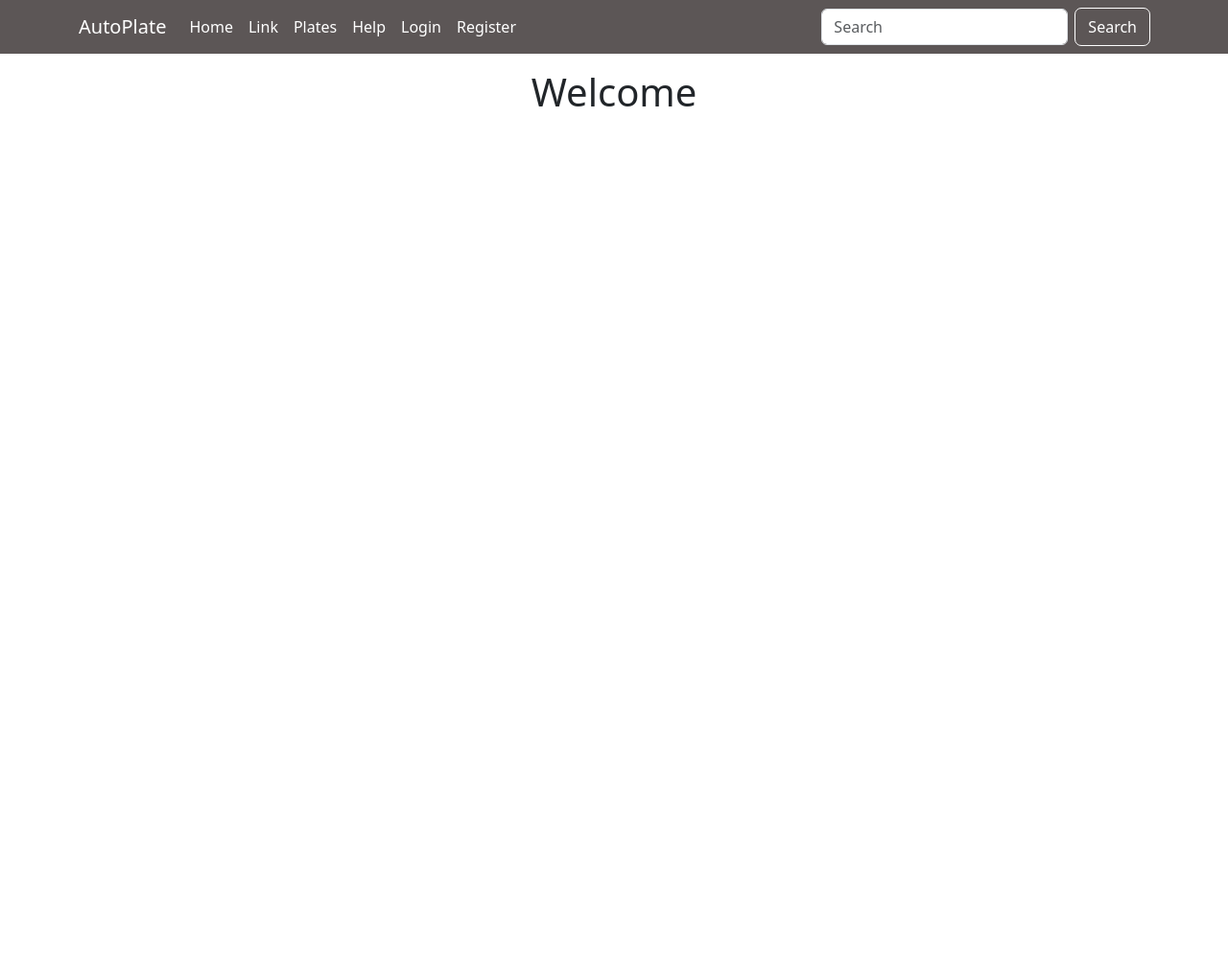
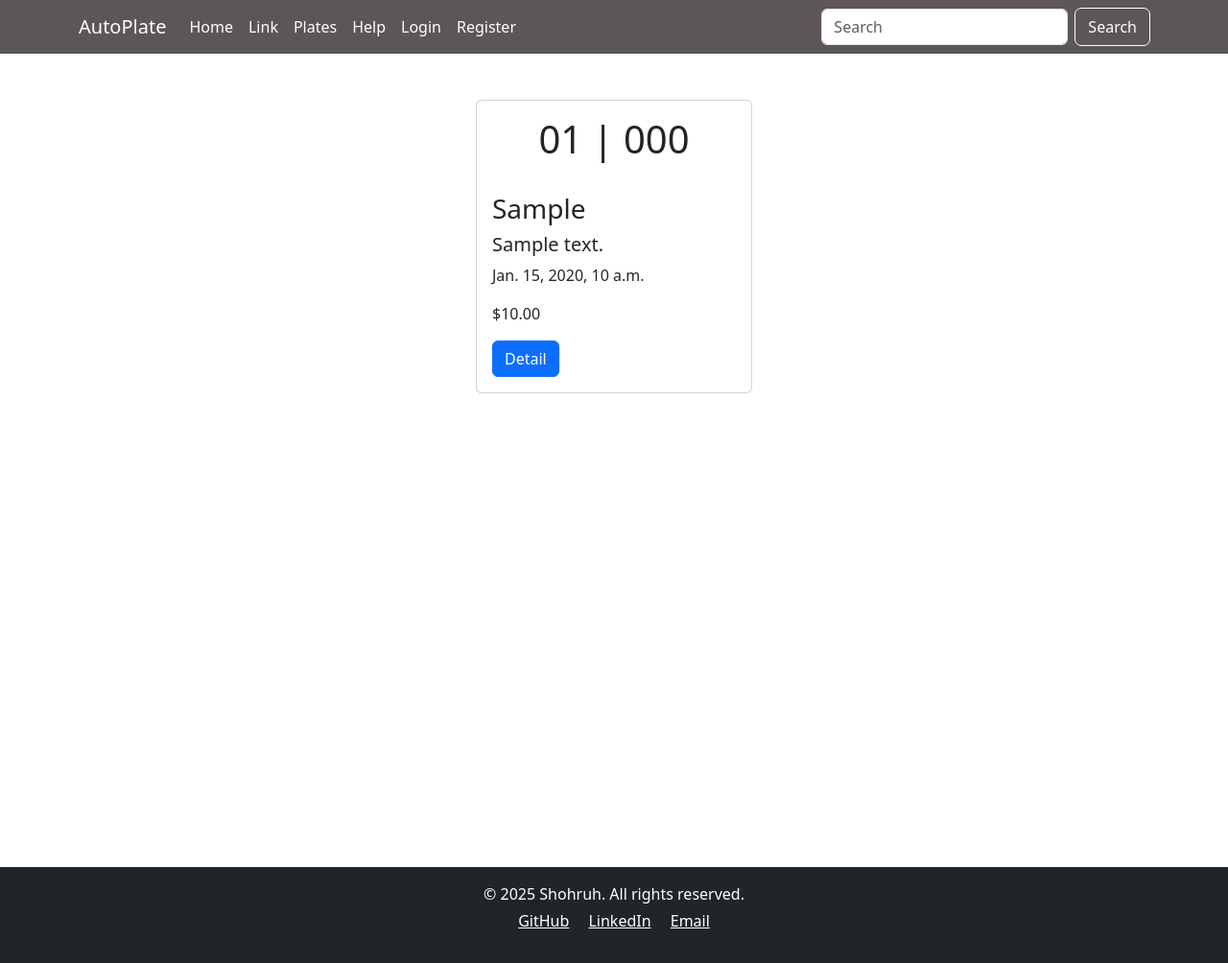
Before and after one commit to SHOXAKONG/Auto_Plate_Bidding, a Django app: page /plates/ in a window 1280 px wide. Shown: the whole page at 96% size. Before the commit the page ends 111 px from the top, so only its background shows below. Run offline with Django 5.2, Linux system fonts and the light colour scheme; tables that the repository leaves empty hold one stand-in row (values such as "Sample post"); some libraries are stand-ins or nearby versions.

Commit message:
Last Commit

```diff
--- a/bid/views.py
+++ b/bid/views.py
@@ -1,4 +1,5 @@
 from django.contrib.auth import authenticate, login, logout
+from django.contrib.auth.decorators import login_required
 from django.shortcuts import render, redirect, get_object_or_404
 from .forms import LoginForm, RegisterForm
 from .models import Bid, AutoPlate, User
@@ -51,7 +52,7 @@ def logout_view(request):
     logout(request)
     return redirect('login_view')
 
-
+@login_required
 def bids(request):
     bid = Bid.objects.all()
     return render(request, "bids/bids.html", {"bid": bid})
@@ -60,10 +61,8 @@ def bids(request):
 def plates(request):
     q = request.GET.get('q', '')
     plate = AutoPlate.objects.all()
-
     if q and q != "None":
         plate = AutoPlate.objects.search(q)
-
     data = {"plate": plate, "q": q}
     return render(request, 'plates/plates.html', context=data)
 
--- a/static/style.css
+++ b/static/style.css
@@ -56,3 +56,10 @@
     margin: 0 auto;
     border-radius: 20px;
 }
+
+.plate_detail .container .plate {
+    width: 30%;
+    border: 10px solid black;
+    margin: 20px auto;
+    height: 80px;
+}
--- a/template/base.html
+++ b/template/base.html
@@ -12,6 +12,7 @@
     {% block content %}
 
     {% endblock %}
+    {% include 'footer.html' %}
 {% bootstrap_javascript %}
 </body>
 </html>
--- /dev/null
+++ b/template/footer.html
@@ -0,0 +1,10 @@
+<footer class="bg-dark text-white text-center py-3">
+    <div class="container">
+        <p class="mb-1">&copy; 2025 Shohruh. All rights reserved.</p>
+        <p>
+            <a href="https://github.com/yourusername" class="text-white me-3" target="_blank">GitHub</a>
+            <a href="https://linkedin.com/in/yourusername" class="text-white me-3" target="_blank">LinkedIn</a>
+            <a href="mailto:your@email.com" class="text-white">Email</a>
+        </p>
+    </div>
+</footer>
--- a/template/home.html
+++ b/template/home.html
@@ -4,8 +4,8 @@
 {% endblock %}
 
 {% block content %}
-    <section class="home-page">
-        <div class="container">
+    <section class="home-page" style="height: 100vh">
+        <div class="container my-5">
             <h1 class="text-center m-3">Welcome To AutoPlate</h1>
             <div class="row">
                 <div class="col-12 d-flex align-items-center justify-content-center gap-5">
@@ -17,7 +17,7 @@
                                 <h5 class="card-text">{{ plate.description }}</h5>
                                 <p class="cart-text">{{ plate.deadline }}</p>
                                 <p class="cart-text">${{ plate.start_price }}</p>
-                                <a href="#" class="btn btn-primary">Read More</a>
+                                <a href="{% url 'plate_detail' plate.id %}" class="btn btn-primary">Detail</a>
                             </div>
                         </div>
                     {% endfor %}
--- a/template/plates/plates.html
+++ b/template/plates/plates.html
@@ -1,10 +1,27 @@
 {% extends 'base.html' %}
 
 {% block title %}
-	Plates
+    Plates
 {% endblock %}
 {% block content %}
-	<h1 class="text-center m-3">
-        Welcome
-    </h1>
+    <section class="plates" style="height: 100vh">
+        <div class="container my-5">
+            <div class="row">
+                <div class="col-12 d-flex align-items-center justify-content-center gap-5">
+                    {% for i in plate %}
+                        <div class="card" style="width: 18rem;">
+                            <h1 class="text-center m-3">0{{ i.region_int }} | {{ i.plate_number }}</h1>
+                            <div class="card-body">
+                                <h3 class="card-title">{{ i.region }}</h3>
+                                <h5 class="card-text">{{ i.description }}</h5>
+                                <p class="cart-text">{{ i.deadline }}</p>
+                                <p class="cart-text">${{ i.start_price }}</p>
+                                <a href="{% url 'plate_detail' i.id %}" class="btn btn-primary">Detail</a>
+                            </div>
+                        </div>
+                    {% endfor %}
+                </div>
+            </div>
+        </div>
+    </section>
 {% endblock %}
```
Also changed, not shown: template/plates/detail_plate.html (+7 -3 lines).
